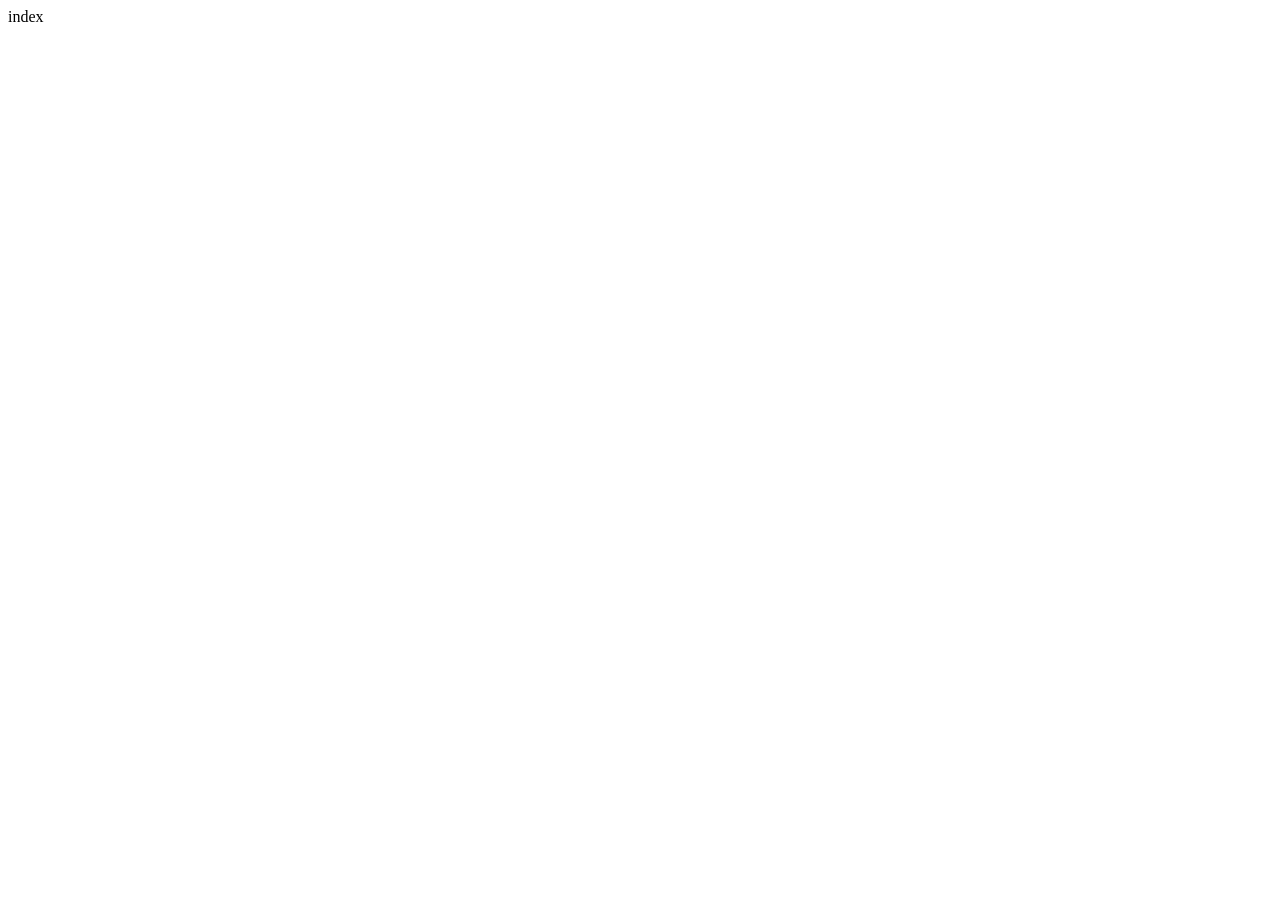
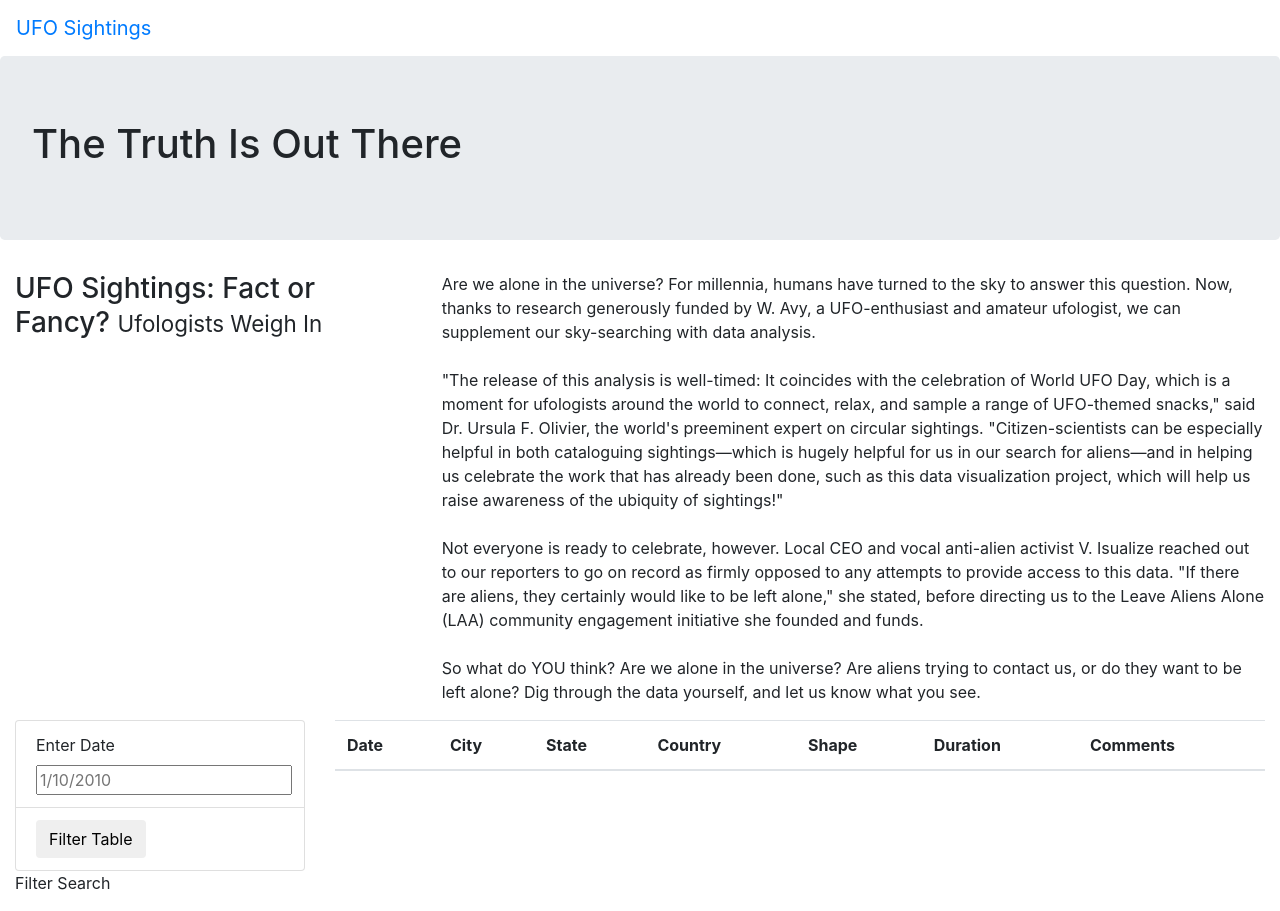
Before and after one commit to hwik1/UFOs, a plain HTML site: page index.html in a window 1280 px wide. Before the commit the page ends 800 px from the top, so only its background shows below. Drawn offline with nearby package versions, Linux system fonts and the light colour scheme.

Commit message:
save through 11.6.1

```diff
--- a/index.html
+++ b/index.html
@@ -1 +1,75 @@
-index
+<!DOCTYPE html>
+<html lang="en">
+<head>
+    <meta charset="UTF-8">
+    <meta http-equiv="X-UA-Compatible" content="IE=edge">
+    <meta name="viewport" content="width=device-width, initial-scale=1.0">
+    <title>UFO Finder</title>
+    <link
+      rel="stylesheet"
+      href="https://maxcdn.bootstrapcdn.com/bootstrap/4.0.0/css/bootstrap.min.css"
+      integrity="sha384-Gn5384xqQ1aoWXA+058RXPxPg6fy4IWvTNh0E263XmFcJlSAwiGgFAW/dAiS6JXm"
+      crossorigin="anonymous"
+    />
+    <link rel="stylesheet" href="static/css/style.css">
+</head>
+<body>
+    <div class="wrapper">
+        <nav class="navbar navbar-expand-lg">
+            <a class="navbar-brand" href="index.html">UFO Sightings</a>
+          </nav>
+    </div>
+    <div class="jumbotron">
+        <h1>The Truth Is Out There</h1>
+      </div>
+      <div class="container-fluid">
+        <div class="row">
+            <div class="col-md-4">
+                <h3>UFO Sightings: Fact or Fancy? <small>Ufologists Weigh In</small></h3>
+            </div>
+            <div class="col-md-8">
+                <p>
+                    Are we alone in the universe? For millennia, humans have turned to the sky to answer this question. Now, thanks to research generously funded by W. Avy, a UFO-enthusiast and amateur ufologist, we can supplement our sky-searching with data analysis.<br><br>"The release of this analysis is well-timed: It coincides with the celebration of World UFO Day, which is a moment for ufologists around the world to connect, relax, and sample a range of UFO-themed snacks," said Dr. Ursula F. Olivier, the world's preeminent expert on circular sightings. "Citizen-scientists can be especially helpful in both cataloguing sightings—which is hugely helpful for us in our search for aliens—and in helping us celebrate the work that has already been done, such as this data visualization project, which will help us raise awareness of the ubiquity of sightings!"<br><br>Not everyone is ready to celebrate, however. Local CEO and vocal anti-alien activist V. Isualize reached out to our reporters to go on record as firmly opposed to any attempts to provide access to this data. "If there are aliens, they certainly would like to be left alone," she stated, before directing us to the Leave Aliens Alone (LAA) community engagement initiative she founded and funds.<br><br>So what do YOU think? Are we alone in the universe? Are aliens trying to contact us, or do they want to be left alone? Dig through the data yourself, and let us know what you see.
+
+
+                  </p>
+            </div>
+            <div class="container-fluid">
+                <div class="row">
+                  <div class="col-md-3">
+                    <ul class="list-group">
+                        <li class="list-group-item">
+                            <label for="date">Enter Date</label>
+                            <input type="text" placeholder="1/10/2010" id="datetime"/>
+                        </li>
+                        <li class="list-group-item">
+                            <button id="filter-btn" type="button" class="btn btn-default">Filter Table</button>
+                        </li>
+                    </ul>
+                    <form>
+                        <p>Filter Search</p>
+                      </form>
+                  </div>
+                  <div class="col-md-9">
+                    <table class="table table-striped">
+                        <thead>
+                          <tr>
+                            <th>Date</th>
+                            <th>City</th>
+                            <th>State</th>
+                            <th>Country</th>
+                            <th>Shape</th>
+                            <th>Duration</th>
+                            <th>Comments</th>
+                          </tr>
+                        </thead>
+                        <tbody></tbody>
+                      </table>
+                    </div>
+                  </div>
+                </div>
+              </div>
+        </div>
+    </div>
+</body>
+</html>
```
